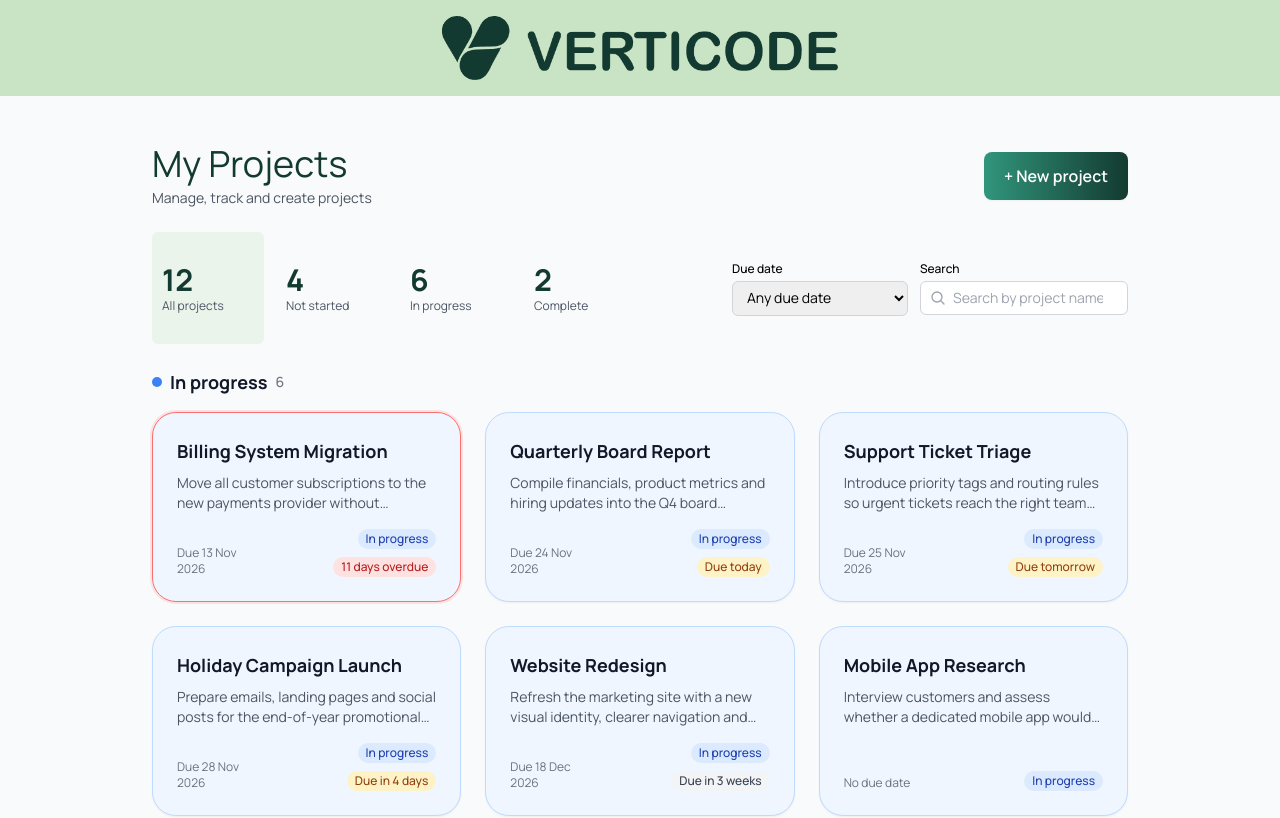
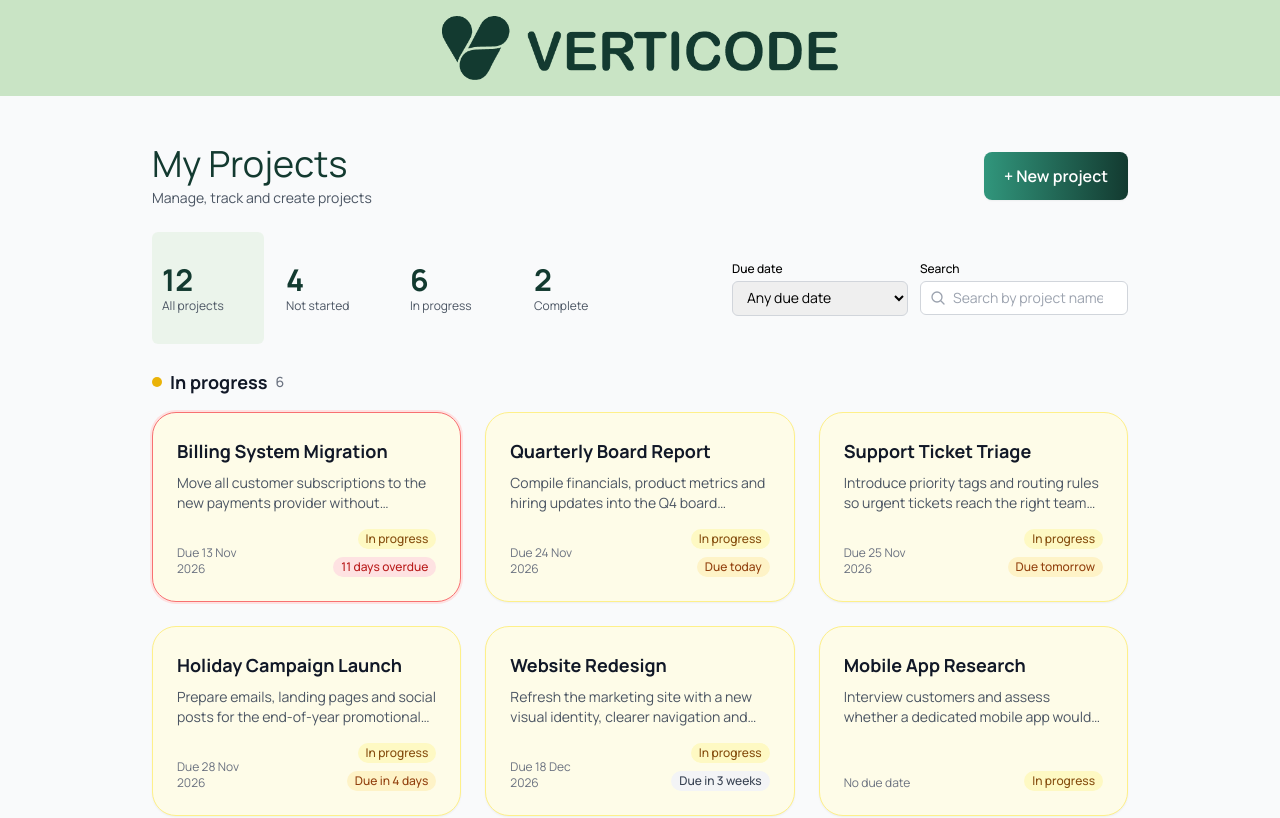
Before and after one commit to amorourke/Verticode-tech-test, a React (Vite) app: page / in a window 1280 px wide. Shown: the top 818 px of the page. Built offline with nearby package versions, Linux system fonts and the light colour scheme.

Commit message:
in progress changed to yellow

```diff
--- a/src/styles/statusStyles.ts
+++ b/src/styles/statusStyles.ts
@@ -17,11 +17,11 @@ export const STATUS_STYLES: Record<ProjectStatus, StatusStyle> = {
     dot: "bg-gray-400",
   },
   [ProjectStatus.InProgress]: {
-    card: "bg-blue-50",
-    cardHover: "hover:bg-blue-100",
-    border: "border-blue-200",
-    badge: "bg-blue-100 text-blue-800",
-    dot: "bg-blue-500",
+    card: "bg-yellow-50",
+    cardHover: "hover:bg-yellow-100",
+    border: "border-yellow-200",
+    badge: "bg-yellow-100 text-yellow-800",
+    dot: "bg-yellow-500",
   },
   [ProjectStatus.Complete]: {
     card: "bg-light-green-400/50",
```
